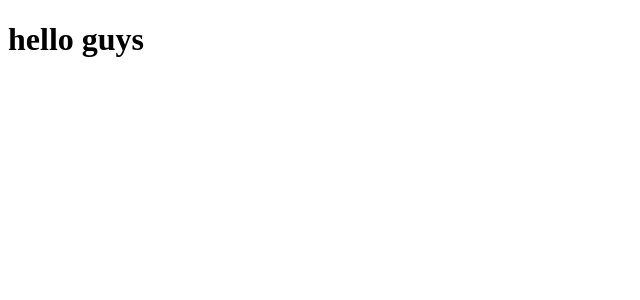
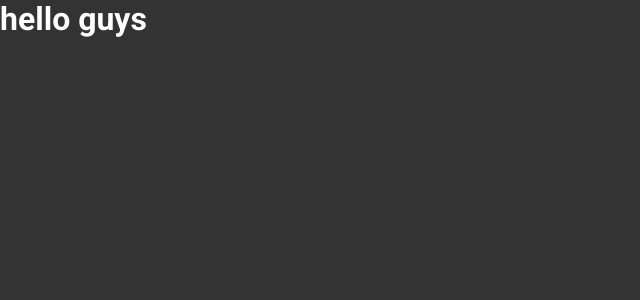
Before and after one commit to eddyzera/ignite-time, a React (Vite) app: page / in a window 1280 px wide. Shown: the top 300 px of the page, without its empty margins (0-640 px from the left). Built offline with nearby package versions, Linux system fonts and the light colour scheme.

Commit message:
[feat]: use global style and definition the font

```diff
--- a/index.html
+++ b/index.html
@@ -4,7 +4,10 @@
     <meta charset="UTF-8" />
     <link rel="icon" type="image/svg+xml" href="/vite.svg" />
     <meta name="viewport" content="width=device-width, initial-scale=1.0" />
+    <link rel="preconnect" href="https://fonts.googleapis.com">
+    <link rel="preconnect" href="https://fonts.gstatic.com" crossorigin>
     <title>Vite + React + TS</title>
+    <link href="https://fonts.googleapis.com/css2?family=Roboto+Mono:wght@700&family=Roboto:wght@400;700&display=swap" rel="stylesheet">
   </head>
   <body>
     <div id="root"></div>
--- a/src/App.tsx
+++ b/src/App.tsx
@@ -1,10 +1,12 @@
 import React from 'react'
 import { ThemeProvider } from 'styled-components'
+import { GlobalStyle } from './styles/global'
 import { defaultTheme } from './styles/themes/default'
 
 export const App: React.FunctionComponent = () => {
   return (
     <ThemeProvider theme={defaultTheme}>
+      <GlobalStyle />
       <h1>hello guys</h1>
     </ThemeProvider>
   )
--- /dev/null
+++ b/src/styles/global.ts
@@ -0,0 +1,20 @@
+import { createGlobalStyle } from 'styled-components'
+
+export const GlobalStyle = createGlobalStyle`
+  * {
+    margin: 0;
+    padding: 0;
+    box-sizing: border-box;
+  }
+
+  body {
+    background-color: #333;
+    color: #fff
+  }
+
+  body, input, textarea, button {
+    font-family: 'Roboto', sans-serif;
+    font-weight: 400;
+    font-size: 1rem;
+  }
+`
```
